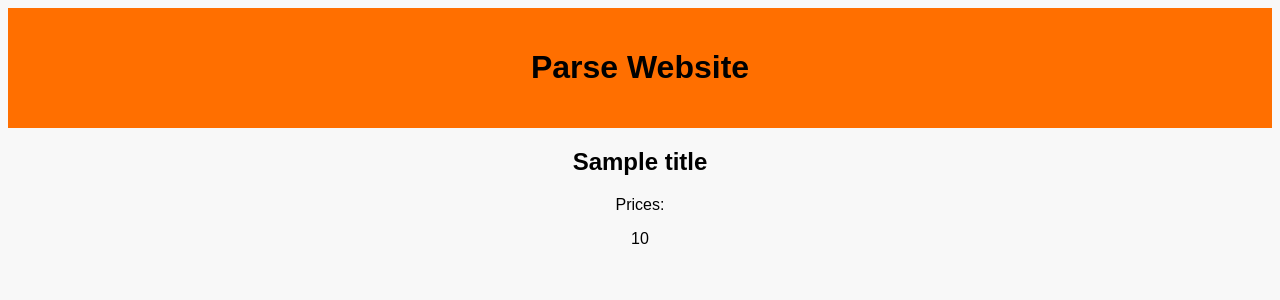
After one commit to Raid-API/RaidParser, a Django app: template templates/result.html in a window 1280 px wide. The commit adds this page. Shown: the top 300 px of the page. Run offline with Django 3.2, Linux system fonts and the light colour scheme; the template is opened without the code that fills it: most values are stand-ins (such as "Sample title", 1, 10 or a date in 2020).

Commit message:
v1 parser created

```diff
--- a/apps/v1/api/urls.py
+++ b/apps/v1/api/urls.py
@@ -1,8 +1,9 @@
 from django.urls import path
+from apps.v1.views import parse_website_view
 
 
 # /api/v1/...
 
 urlpatterns = [
-
+    path('parse-website/', parse_website_view, name='parse_website'),
 ]
--- /dev/null
+++ b/static/css/styles.css
@@ -0,0 +1,52 @@
+/* styles.css */
+
+/* General styles */
+body {
+    font-family: Arial, sans-serif;
+    text-align: center;
+    background-color: #f8f8f8; /* Page background color */
+}
+
+/* Styles for the header */
+header {
+    background-color: #ff6f00; /* Orange color */
+    color: black; /* Text color */
+    padding: 20px;
+}
+
+/* Styles for the main content */
+main {
+    margin: 20px auto; /* Centering the main content */
+    max-width: 800px; /* Maximum width of the block */
+}
+
+/* Styles for the form */
+form {
+    margin-top: 20px;
+}
+
+/* Styles for the button */
+button {
+    padding: 10px 20px;
+    background-color: #ff6f00; /* Orange color */
+    color: white;
+    border: none;
+    border-radius: 5px;
+    cursor: pointer;
+    transition: background-color 0.3s; /* Smooth color change on hover */
+}
+
+button:hover {
+    background-color: #ff8f00; /* Button color on hover */
+}
+
+/* Styles for price blocks */
+.price-block {
+    margin: 10px auto;
+    padding: 10px;
+    background-color: #ffffff; /* White background color */
+    border: 1px solid #cccccc; /* Light gray border color */
+    border-radius: 5px;
+    width: 80%;
+    box-shadow: 0 4px 8px rgba(0, 0, 0, 0.1); /* Box shadow */
+}
--- /dev/null
+++ b/templates/base.html
@@ -0,0 +1,19 @@
+<!DOCTYPE html>
+{% load static %}
+
+<html lang="en">
+<head>
+    <meta charset="UTF-8">
+    <meta name="viewport" content="width=device-width, initial-scale=1.0">
+    <title>{% block title %}{% endblock %}</title>
+    <link rel="stylesheet" href="{% static 'css/styles.css' %}">
+</head>
+<body>
+    <header>
+        <h1>Parse Website</h1>
+    </header>
+    <main>
+        {% block content %}{% endblock %}
+    </main>
+</body>
+</html>
--- /dev/null
+++ b/templates/result.html
@@ -0,0 +1,11 @@
+{% extends 'base.html' %}
+
+{% block title %}Result{% endblock %}
+
+{% block content %}
+<h2>{{ title }}</h2>
+<p>Prices:</p>
+{% for price in prices %}
+    <div>{{ price }}</div>
+{% endfor %}
+{% endblock %}
```
Also changed, not shown: apps/v1/views.py (+42 -0 lines), templates/index.html (+11 -12 lines).
